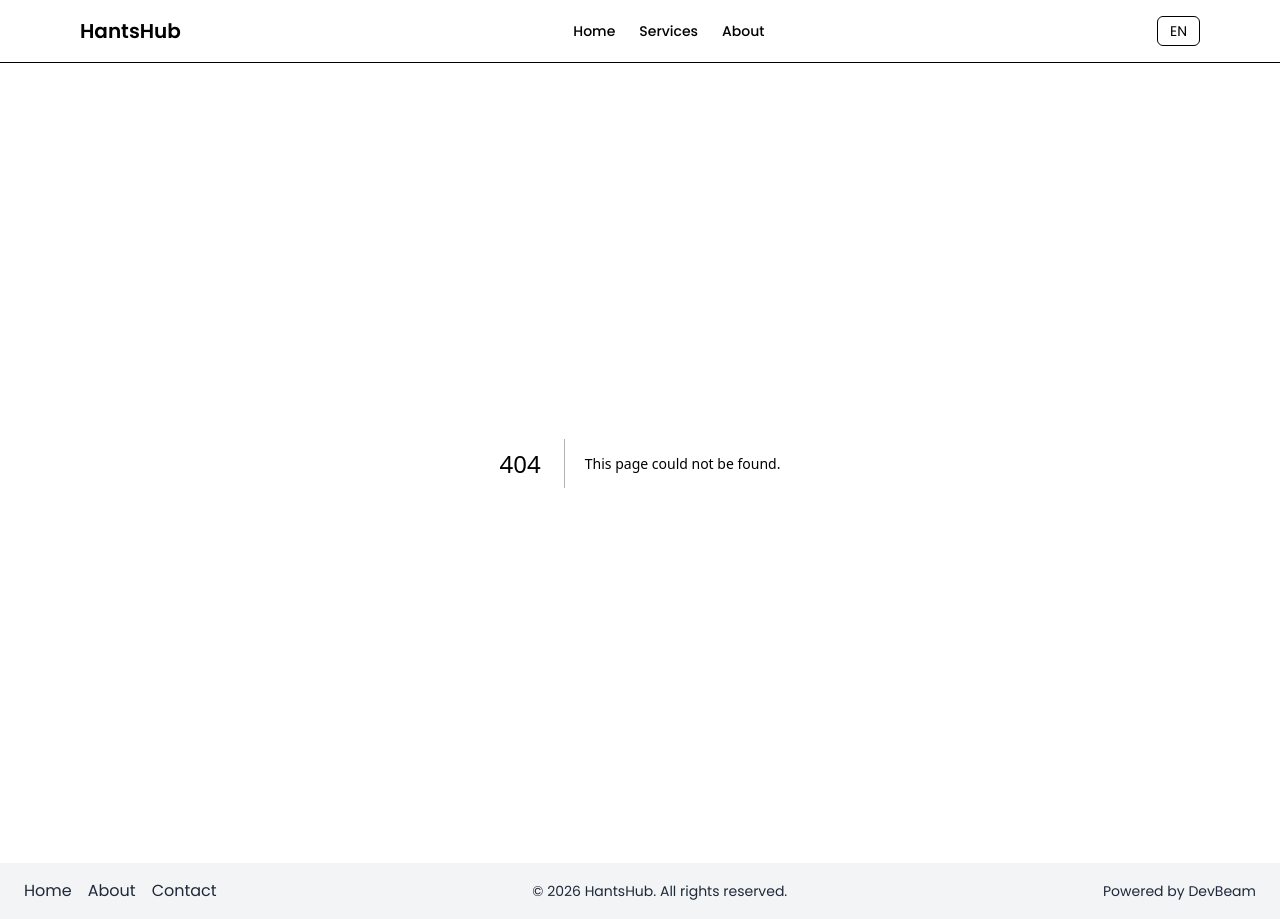
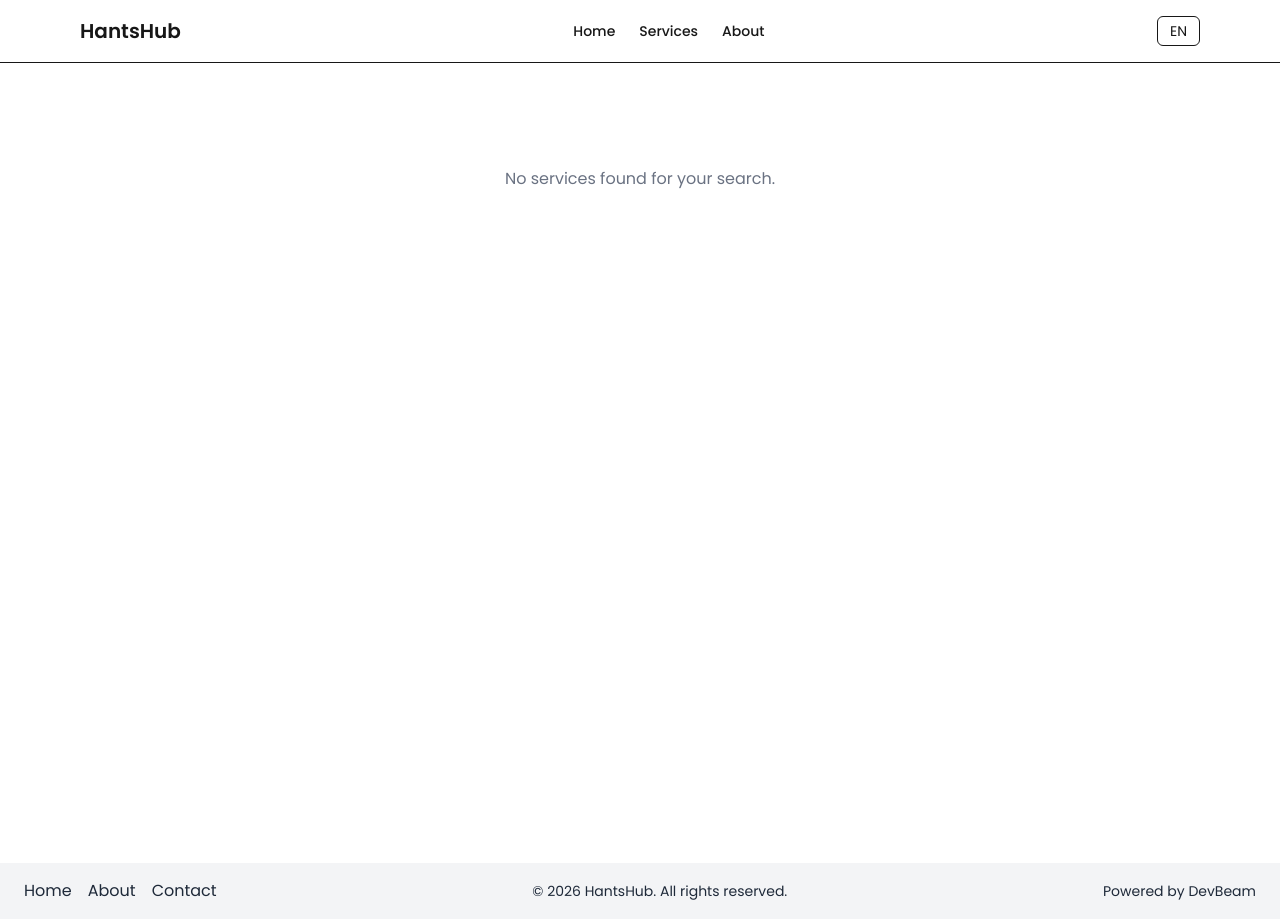
Before and after one commit to zartab001/HantsHub, a Next.js app: page /search in a window 1280 px wide. Before the commit this address had no page. Built offline with nearby package versions, Linux system fonts and the light colour scheme.

Commit message:
Fix search query handling and filtering

```diff
--- /dev/null
+++ b/src/app/search/page.tsx
@@ -0,0 +1,52 @@
+import { services } from "@/lib/mock-data";
+import ResultsList from "@/components/search/ResultsList";
+import Link from "next/link";
+
+type SearchPageProps = {
+  searchParams: Promise<{ q?: string }>;
+};
+
+export default async function SearchPage({ searchParams }: SearchPageProps) {
+
+  const params = await searchParams;
+  const query = params.q?.toLowerCase().trim() || "";
+
+  const filteredServices = query
+    ? services.filter((service) => {
+        const searchableText = `
+          ${service.title}
+          ${service.description}
+          ${service.category.name}
+          ${service.location}
+        `.toLowerCase();
+
+        return searchableText.includes(query);
+      })
+    : [];
+
+  return (
+    <div className="max-w-7xl mx-auto px-6 py-10 min-h-screen">
+
+      {query && (
+        <div className="flex items-center justify-between mb-6">
+
+          <h1 className="text-2xl font-bold">
+            {filteredServices.length} result
+            {filteredServices.length} results for &quot;{query}&quot;
+          </h1>
+
+          <Link
+            href="/services"
+            className="text-sm text-purple-600 hover:underline"
+          >
+            Clear search
+          </Link>
+
+        </div>
+      )}
+
+      <ResultsList services={filteredServices} />
+
+    </div>
+  );
+}
```
